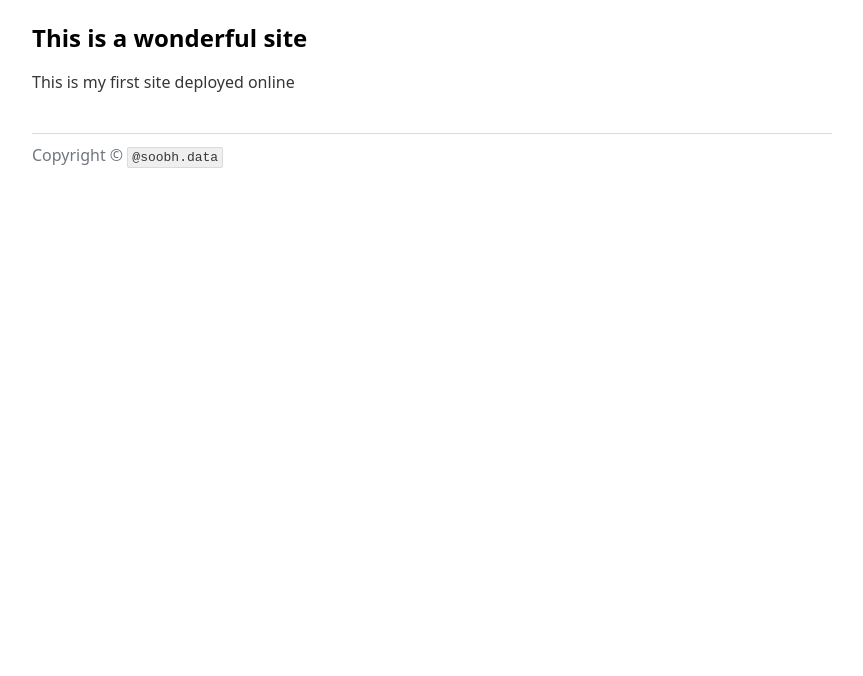
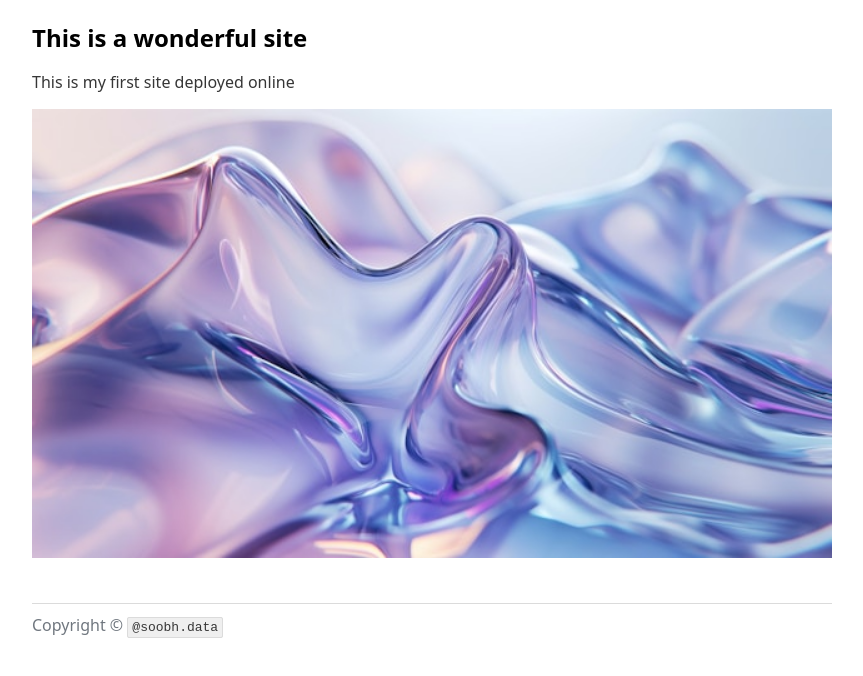
Before and after one commit to sooob-data/hello, a plain HTML site: page index.html in a window 1280 px wide. Shown: the part 76-752 px from the top of the page, without its empty margins (208-1071 px from the left). Drawn offline with nearby package versions, Linux system fonts and the light colour scheme.

Commit message:
Add image

```diff
--- a/index.html
+++ b/index.html
@@ -16,6 +16,7 @@
     <main>
       <h2>This is a wonderful site</h2>
       <p>This is my first site deployed online</p>
+      <img src="unsplash.jpg" alt="Unsplash" width="100%" />
     </main>
     <footer>Copyright &copy; <kbd>@soobh.data</kbd></footer>
   </body>
```
Also changed, not shown: unsplash.jpg (added).
